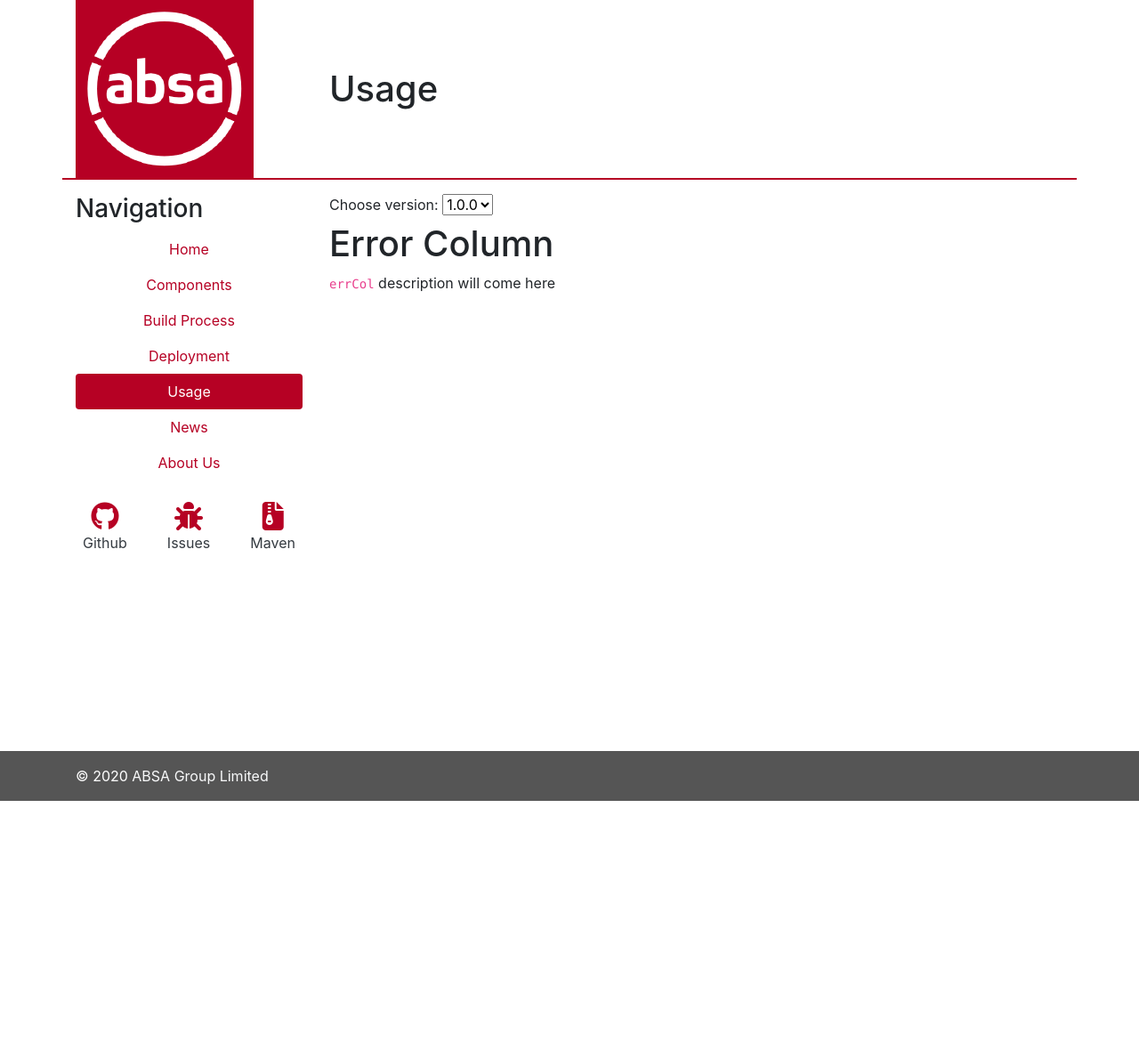
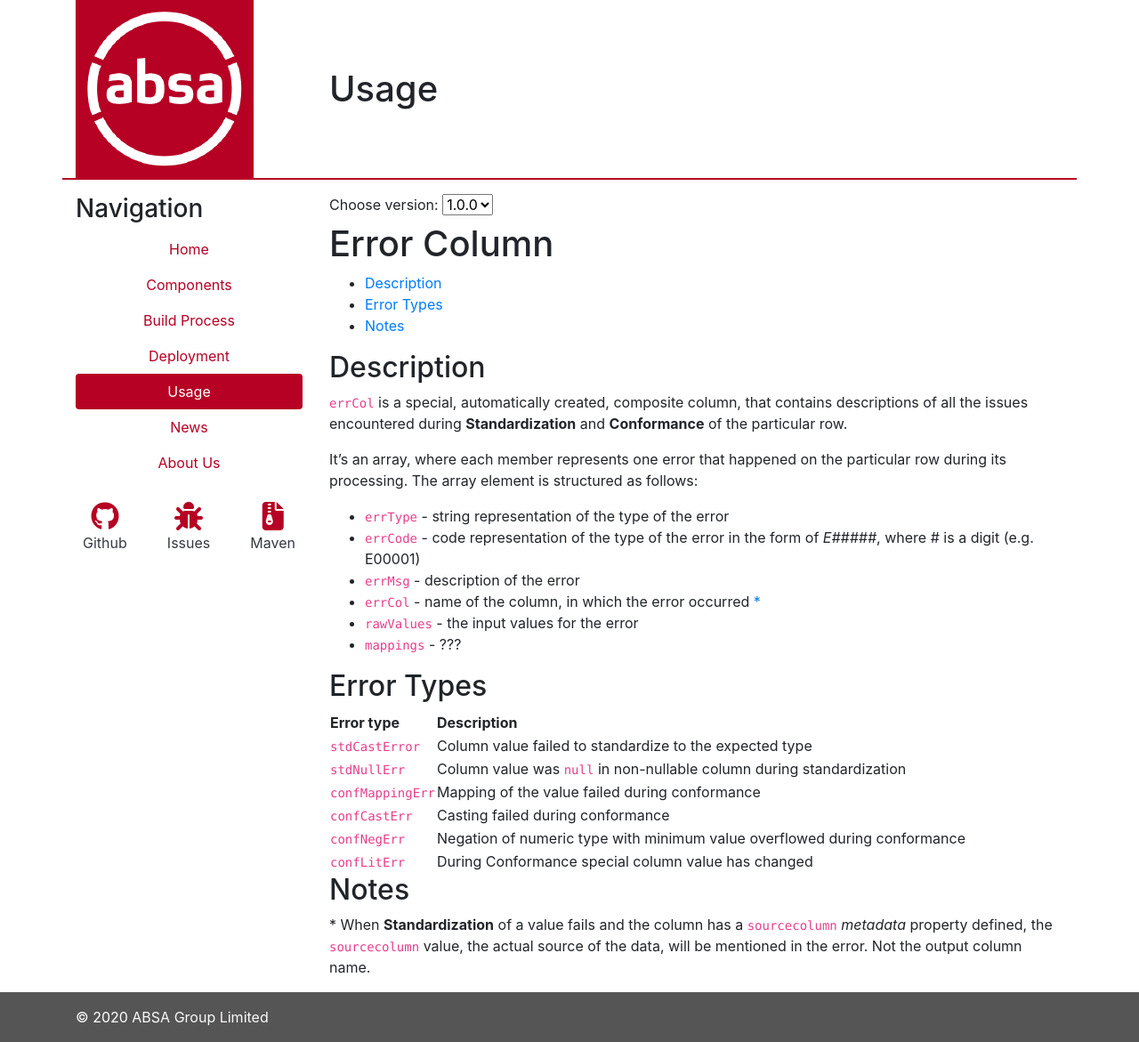
Before and after one commit to AbsaOSS/enceladus, a Jekyll site: the page built from _docs/1.0.0/usage-errcol.md, in a window 1280 px wide. Shown: the whole page at 89% size. Built offline with Jekyll 4.4.1, drawn with Linux system fonts in a browser that asks for light colours; nearby versions of some CDN libraries; before the commit the page ends 900 px from its top, so only the background shows below that.

Commit message:
#1091: Standardization error puts the sourcecolumn name into message (#1092)
#1091: Standardization error puts the sourcecolumn name into message
* Extensive `ErrCol` documentation
* Co-authored-by: Georgi Chochov <g.chochov@gmail.com>

```diff
--- a/_docs/1.0.0/usage-errcol.md
+++ b/_docs/1.0.0/usage-errcol.md
@@ -9,4 +9,43 @@
 Error Column
 ============
 
-`errCol` description will come here
+<!-- toc -->
+- [Description](#description)
+- [Error Types](#error-types)
+- [Notes](#notes)
+<!-- tocstop -->
+
+Description
+-----------
+
+`errCol` is a special, automatically created, composite column, that contains descriptions of all the issues encountered
+during **Standardization** and **Conformance** of the particular row.
+
+It's an array, where each member represents one error that happened on the particular row during its processing.
+The array element is structured as follows:
+
+* `errType` - string representation of the type of the error
+* `errCode` - code representation of the type of the error in the form of _E#####_, where # is a digit (e.g. E00001)
+* `errMsg` - description of the error
+* `errCol` - name of the column, in which the error occurred [\*](#notes-star)
+* `rawValues` - the input values for the error
+* `mappings` - ???
+
+
+Error Types
+-----------
+
+| Error type      | Description |
+|-----------------|-------------|
+| `stdCastError`  | Column value failed to standardize to the expected type |
+| `stdNullErr`    | Column value was `null` in non-nullable column during standardization |
+| `confMappingErr`| Mapping of the value failed during conformance |
+| `confCastErr`   | Casting failed during conformance |
+| `confNegErr`    | Negation of numeric type with minimum value overflowed during conformance |
+| `confLitErr`    | During Conformance special column value has changed |
+
+Notes
+-----
+
+<a name="#notes-star" />\* When **Standardization** of a value fails and the column has a `sourcecolumn` *metadata* property defined, the
+`sourcecolumn` value, the actual source of the data, will be mentioned in the error. Not the output column name.
```
